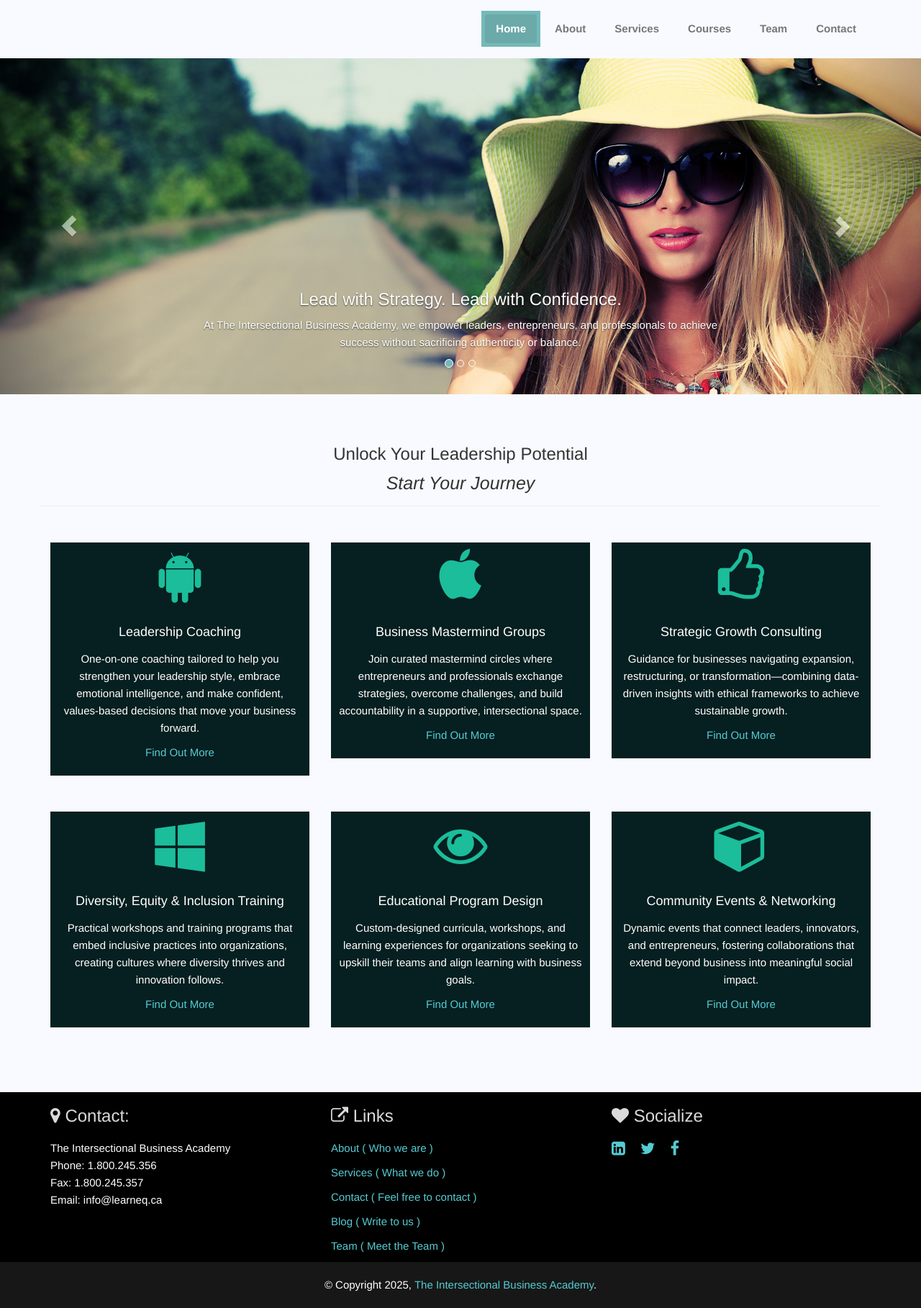
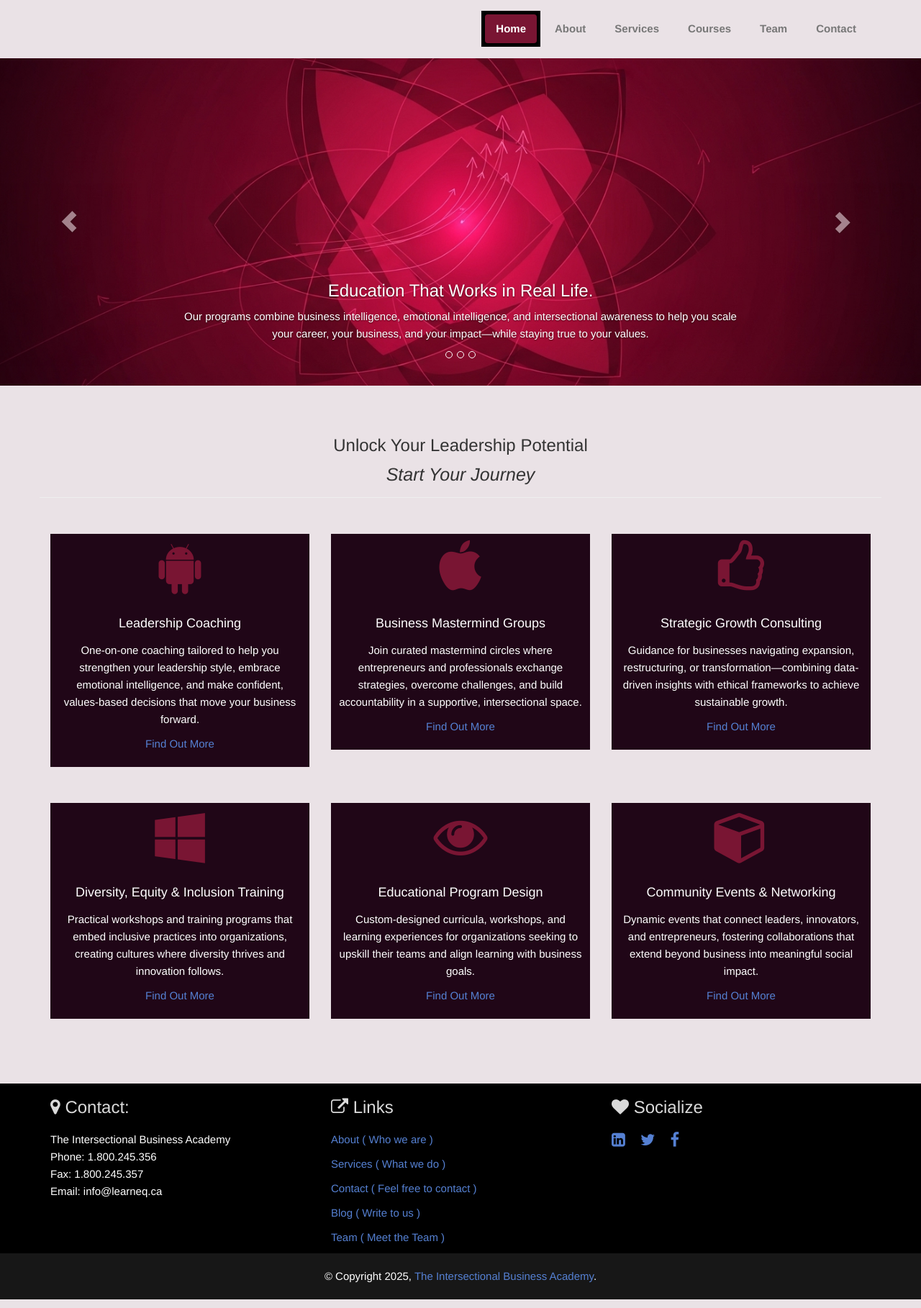
Before and after one commit to brobson/learneq.github.io, a Jekyll site: the page built from index.html, in a window 1280 px wide. Shown: the whole page at 72% size. Built offline with Jekyll 4.4.1, drawn with Linux system fonts in a browser that asks for light colours.

Commit message:
Change colors, favicon, new sliders

```diff
--- a/_includes/head.html
+++ b/_includes/head.html
@@ -8,10 +8,10 @@
 
   <!-- Favicon and touch icons -->
   <link rel="shortcut icon" href="../assets/ico/favicon.ico">
-  <link rel="apple-touch-icon-precomposed" sizes="144x144" href="../assets/ico/apple-touch-icon-144-precomposed.png">
-  <link rel="apple-touch-icon-precomposed" sizes="114x114" href="../assets/ico/apple-touch-icon-114-precomposed.png">
-  <link rel="apple-touch-icon-precomposed" sizes="72x72" href="../assets/ico/apple-touch-icon-72-precomposed.png">
-  <link rel="apple-touch-icon-precomposed" href="../assets/ico/apple-touch-icon-57-precomposed.png">
+  <link rel="apple-touch-icon" sizes="180x180" href="../assets/ico/apple-touch-icon.png">
+  <link rel="icon" type="image/png" sizes="32x32" href="../assets/ico/favicon-32x32.png">
+  <link rel="icon" type="image/png" sizes="16x16" href="../assets/ico/favicon-16x16.png">
+  <link rel="manifest" href="../assets/ico/site.webmanifest">
 
   <!-- CSS -->
   <link rel="stylesheet" href="http://fonts.googleapis.com/css?family=Open+Sans:400,300">
--- a/_layouts/home_style.html
+++ b/_layouts/home_style.html
@@ -23,7 +23,7 @@
                     <div class="carousel-inner" role="listbox">
                         <!-- Begin Slide 1 -->
                         <div class="item active">
-                            <img src="../assets/img/slider/slide2.jpg" height="500" alt="Image of first carousel">
+                            <img src="../assets/img/slider/nslider1.png" height="400" alt="Image of first carousel">
                             <div class="carousel-caption">
                                 <h3 class="carousel-title hidden-xs">Lead with Strategy. Lead with Confidence.</h3>
                                 <p class="carousel-body">At The Intersectional Business Academy, we empower leaders, entrepreneurs, and professionals to achieve success without sacrificing authenticity or balance.</p>
@@ -33,7 +33,7 @@
 
                         <!-- Begin Slide 2 -->
                         <div class="item">
-                            <img src="../assets/img/slider/slide4.jpg" height="500" alt="Image of second carousel">
+                            <img src="../assets/img/slider/nslider2.png" height="400" alt="Image of second carousel">
                             <div class="carousel-caption">
                                 <h3 class="carousel-title hidden-xs">Education That Works in Real Life.</h3>
                                 <p class="carousel-body">Our programs combine business intelligence, emotional intelligence, and intersectional awareness to help you scale your career, your business, and your impact—while staying true to your values.</p>
@@ -43,7 +43,7 @@
 
                         <!-- Begin Slide 3 -->
                         <div class="item">
-                            <img src="../assets/img/slider/slide5.jpg" height="500" alt="Image of third carousel">
+                            <img src="../assets/img/slider/nslider4.png" height="400" alt="Image of third carousel">
                             <div class="carousel-caption">
                                 <h3 class="carousel-title hidden-xs">Because Success is Not Meant to Be Lonely.</h3>
                                 <p class="carousel-body">Join a vibrant community of leaders and change-makers. From masterminds and workshops to tailored coaching, we create safe and powerful spaces for growth, collaboration, and transformation.</p>
--- a/assets/css/style.css
+++ b/assets/css/style.css
@@ -8,6 +8,49 @@ Description:Creative is a single page html template based on bootstrap 3
 Version:1.0.0
 License:GNU General Public License v2 or later
 License URI:http://www.gnu.org/licenses/gpl-2.0.html
+
+original theme colors
+
+heading active link outer
+#74B9B9 Light Greenblue
+changed to
+#791533 Dark Crimson
+or #000 black
+
+heading active link inner
+#6BAAA8 darker greenblue
+changed to
+#000 black
+or #791533 Dark Crimson
+
+link text bluegreen
+#55CBD2
+to
+#5580D2
+
+almost black bluegreen background
+#061F20
+to
+#200617
+
+sidebar bluegreen background
+#528C7C
+to
+#89154d middle pink (not dark or light)
+
+background off white/blue
+#F8FAFF
+changed to
+#eae2e6
+#dbc0cd  offwhite pink
+
+
+services icon colors
+#1bbd9b
+to
+#791533
+
+
 */
 
  /*
@@ -83,7 +126,7 @@ License URI:http://www.gnu.org/licenses/gpl-2.0.html
 }
 .carousel-inner{
   width:100%;
-  max-height: 600px !important;
+  max-height: 700px !important;
 }
 .post-sidebar{
     margin-top: 15px;
@@ -123,7 +166,7 @@ float: right;
     padding:10px;
 }
 .current span{
-    color:#55CBD2;
+    color:#5580D2;
 
 }
 
@@ -148,11 +191,11 @@ float: right;
 body {
     font-size: 15px;
     line-height: 24px;
-    background:#F8FAFF;
+    background:#eae2e6;
 }
 
 a {
-    color: #55CBD2;
+    color: #5580D2;
     text-decoration: none;
     -o-transition: all .3s;
     -moz-transition: all .3s;
@@ -194,7 +237,7 @@ address {
 .nav-pills > li.selected > a:hover,
 .nav-pills > li.selected > a:focus {
   color: #ffffff;
-  background-color: #1bbd9b;
+  background-color: #791533;
 }
 /*
 * ==========================================================================
@@ -218,7 +261,7 @@ address {
 .nav-pills-centered > .nav-pills > li > a.selected,
 .nav-pills-centered > .nav-pills > li > span.selected {
   color: #ffffff;
-  background-color: #1bbd9b;
+  background-color: #791533;
 }
 /*
 * ==========================================================================
@@ -226,7 +269,7 @@ address {
 * ==========================================================================
 */
 .active{
-  background:#74B9B9 !important;
+  background:#000 !important;
   color: white;
 }
 .navbar {
@@ -259,7 +302,7 @@ address {
   padding-top: 0px;
 }
 .side-left{
-  background:#528C7C;
+  background:#89154d;
   box-shadow: 3px grey;
   color: white;
   padding: 30px;
@@ -407,7 +450,7 @@ p.blog-text{
   }
 }
 .feedback-section .address-section .address-icon {
-  color: #1bbd9b;
+  color: #791533;
   font-size: 48px;
   line-height: 48px;
   margin-bottom: 30px;
@@ -440,7 +483,7 @@ p.blog-text{
   margin-top: 50px;
 }
 .services-section .services-icon {
-  color: #1bbd9b;
+  color: #791533;
   margin-bottom: 30px;
 }
 .services-section .services-title {
@@ -464,13 +507,13 @@ p.blog-text{
 .services-icon .fa:hover{
     padding: 0 10px 0 10px;
     color: white;
-    background: #1BBD9B;
+    background: #791533;
     border-radius: 3px;
     transition:.4s;
 }
 .services-group{
   padding: 10px;
-  background:#061F20;
+  background:#200617;
   color: white;
 }
 .service-icon{
@@ -525,7 +568,7 @@ footer h3 {
 }
 
 #social-icons .btn-group {
-    color: #55CBD2;
+    color: #5580D2;
     margin-right: 15px;
 }
 #social-icons .btn-group:hover {
```
Also changed, not shown: assets/bootstrap/css/bootstrap.css, assets/ico/Android-icon.png (deleted), assets/ico/android-chrome-192x192.png (added), assets/ico/android-chrome-512x512.png (added), assets/ico/apple-touch-icon.png (added), assets/ico/favicon-16x16.png (added), assets/ico/favicon-32x32.png (added), assets/ico/favicon.ico, assets/ico/iPhone-Icon.png (deleted), assets/ico/site.webmanifest (added), assets/img/slider/nslider1.png (added), assets/img/slider/nslider2.png (added), assets/img/slider/nslider3.png (added), assets/img/slider/nslider4.PNG (added).
